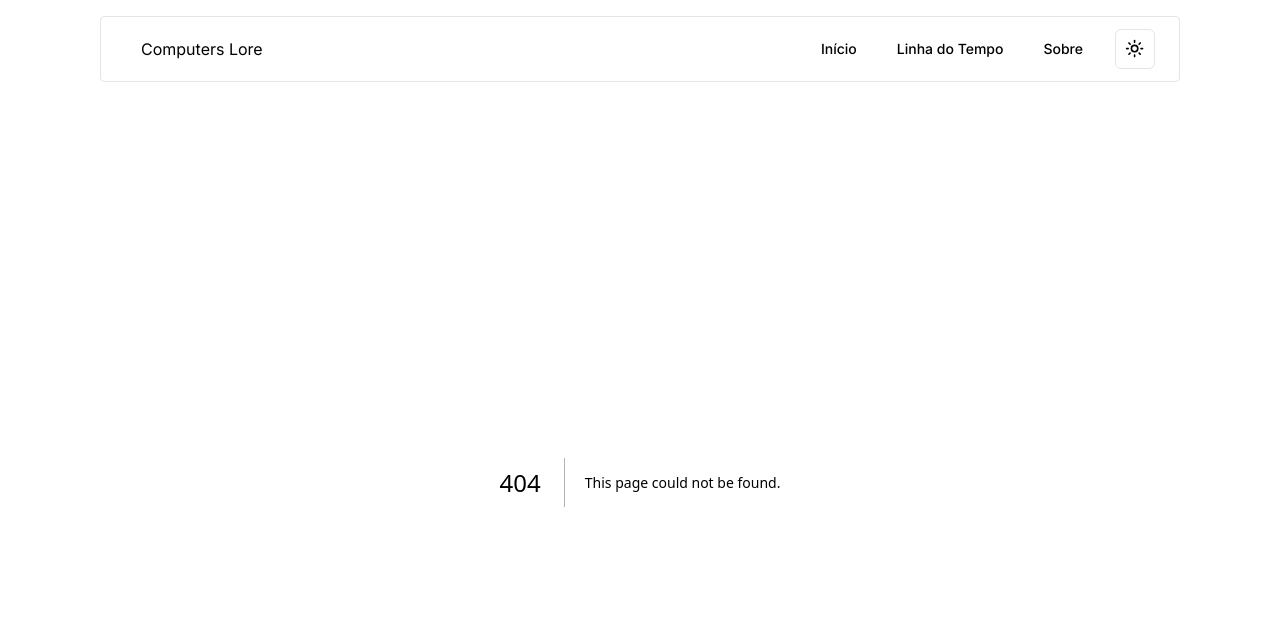
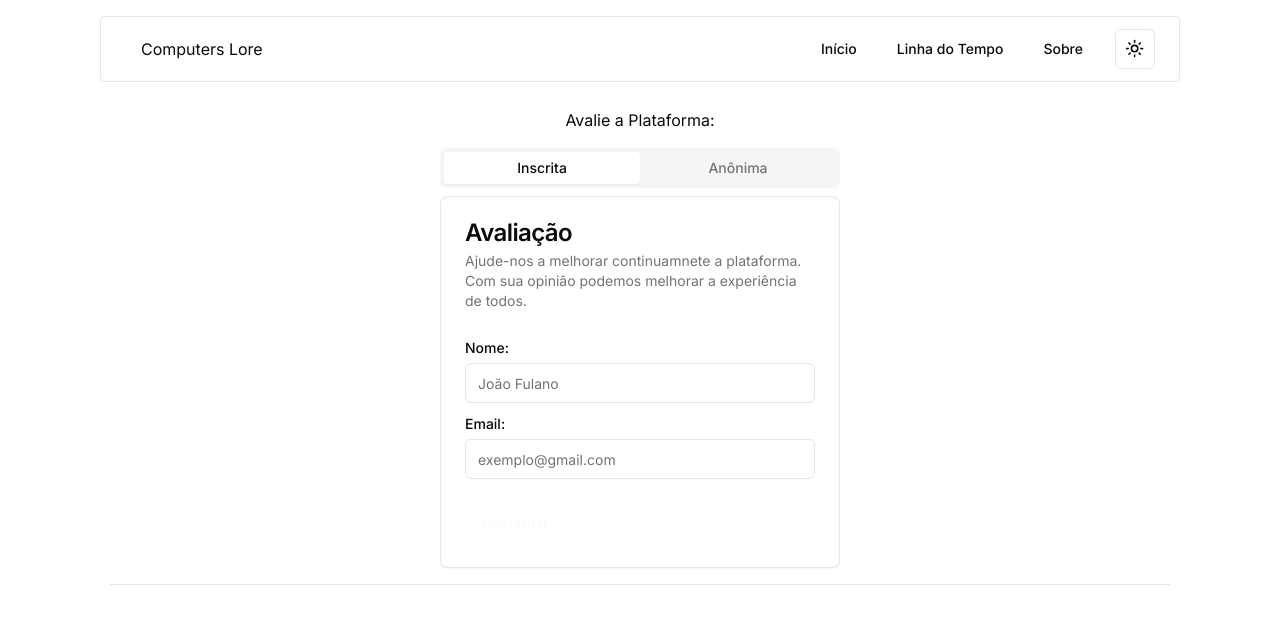
Before and after one commit to romhenri/computers-lore, a Next.js app: page /rating in a window 1280 px wide. Before the commit this address had no page. Shown: the top 624 px of the page. Built offline with nearby package versions, Linux system fonts and the light colour scheme.

Commit message:
add: RatingPage

```diff
--- a/package.json
+++ b/package.json
@@ -11,7 +11,9 @@
   "dependencies": {
     "@radix-ui/react-avatar": "^1.0.4",
     "@radix-ui/react-dropdown-menu": "^2.0.6",
+    "@radix-ui/react-label": "^2.0.2",
     "@radix-ui/react-slot": "^1.0.2",
+    "@radix-ui/react-tabs": "^1.0.4",
     "class-variance-authority": "^0.7.0",
     "clsx": "^2.1.0",
     "lucide-react": "^0.344.0",
--- /dev/null
+++ b/src/app/rating/page.tsx
@@ -0,0 +1,86 @@
+import ProfileCard from "@/components/comp/ProfileCard";
+import LineTitle from "@/components/ui/line-title";
+import Line from "@/components/ui/line";
+
+import { Button } from "@/components/ui/button"
+import {
+  Card,
+  CardContent,
+  CardDescription,
+  CardFooter,
+  CardHeader,
+  CardTitle,
+} from "@/components/ui/card"
+import { Input } from "@/components/ui/input"
+import { Label } from "@/components/ui/label"
+import {
+  Tabs,
+  TabsContent,
+  TabsList,
+  TabsTrigger,
+} from "@/components/ui/tabs"
+
+const RatingPage = () => {
+  return (
+    <main>
+      <LineTitle>
+        Avalie a Plataforma:
+      </LineTitle>
+
+      <section className="mb-4">
+        <Tabs defaultValue="account" className="w-[400px] mx-auto">
+          <TabsList className="grid w-full grid-cols-2">
+            <TabsTrigger value="account">Inscrita</TabsTrigger>
+            <TabsTrigger value="password">Anônima</TabsTrigger>
+          </TabsList>
+
+          <TabsContent value="account">
+            <Card>
+              <CardHeader>
+                <CardTitle>Avaliação</CardTitle>
+                <CardDescription>
+                  Ajude-nos a melhorar continuamnete a plataforma. Com sua opinião podemos melhorar a experiência de todos.
+                </CardDescription>
+              </CardHeader>
+              <CardContent className="space-y-2">
+                <div className="space-y-1">
+                  <Label htmlFor="name">Nome:</Label>
+                  <Input id="name" defaultValue=""
+                  placeholder="João Fulano"/>
+                </div>
+                <div className="space-y-1">
+                  <Label htmlFor="username">Email:</Label>
+                  <Input id="username" defaultValue="" placeholder="exemplo@gmail.com"/>
+                </div>
+              </CardContent>
+              <CardFooter>
+                <Button>Confirmar</Button>
+              </CardFooter>
+            </Card>
+          </TabsContent>
+
+          <TabsContent value="password">
+            <Card>
+              <CardHeader>
+                <CardTitle>Avaliação Anônima</CardTitle>
+                <CardDescription>
+                  Ajude-nos a melhorar continuamnete a plataforma com sua opinião sincera, sem se identificar.
+                </CardDescription>
+              </CardHeader>
+              <CardContent className="space-y-2">
+
+              </CardContent>
+              <CardFooter>
+                <Button>Confirmar</Button>
+              </CardFooter>
+            </Card>
+          </TabsContent>
+        </Tabs>
+      </section>
+
+      <Line />
+    </main>
+  )
+};
+
+export default RatingPage;
--- /dev/null
+++ b/src/components/ui/input.tsx
@@ -0,0 +1,25 @@
+import * as React from "react"
+
+import { cn } from "@/lib/utils"
+
+export interface InputProps
+  extends React.InputHTMLAttributes<HTMLInputElement> {}
+
+const Input = React.forwardRef<HTMLInputElement, InputProps>(
+  ({ className, type, ...props }, ref) => {
+    return (
+      <input
+        type={type}
+        className={cn(
+          "flex h-10 w-full rounded-md border border-input bg-background px-3 py-2 text-sm ring-offset-background file:border-0 file:bg-transparent file:text-sm file:font-medium placeholder:text-muted-foreground focus-visible:outline-none focus-visible:ring-2 focus-visible:ring-ring focus-visible:ring-offset-2 disabled:cursor-not-allowed disabled:opacity-50",
+          className
+        )}
+        ref={ref}
+        {...props}
+      />
+    )
+  }
+)
+Input.displayName = "Input"
+
+export { Input }
--- /dev/null
+++ b/src/components/ui/label.tsx
@@ -0,0 +1,26 @@
+"use client"
+
+import * as React from "react"
+import * as LabelPrimitive from "@radix-ui/react-label"
+import { cva, type VariantProps } from "class-variance-authority"
+
+import { cn } from "@/lib/utils"
+
+const labelVariants = cva(
+  "text-sm font-medium leading-none peer-disabled:cursor-not-allowed peer-disabled:opacity-70"
+)
+
+const Label = React.forwardRef<
+  React.ElementRef<typeof LabelPrimitive.Root>,
+  React.ComponentPropsWithoutRef<typeof LabelPrimitive.Root> &
+    VariantProps<typeof labelVariants>
+>(({ className, ...props }, ref) => (
+  <LabelPrimitive.Root
+    ref={ref}
+    className={cn(labelVariants(), className)}
+    {...props}
+  />
+))
+Label.displayName = LabelPrimitive.Root.displayName
+
+export { Label }
--- /dev/null
+++ b/src/components/ui/tabs.tsx
@@ -0,0 +1,55 @@
+"use client"
+
+import * as React from "react"
+import * as TabsPrimitive from "@radix-ui/react-tabs"
+
+import { cn } from "@/lib/utils"
+
+const Tabs = TabsPrimitive.Root
+
+const TabsList = React.forwardRef<
+  React.ElementRef<typeof TabsPrimitive.List>,
+  React.ComponentPropsWithoutRef<typeof TabsPrimitive.List>
+>(({ className, ...props }, ref) => (
+  <TabsPrimitive.List
+    ref={ref}
+    className={cn(
+      "inline-flex h-10 items-center justify-center rounded-md bg-muted p-1 text-muted-foreground",
+      className
+    )}
+    {...props}
+  />
+))
+TabsList.displayName = TabsPrimitive.List.displayName
+
+const TabsTrigger = React.forwardRef<
+  React.ElementRef<typeof TabsPrimitive.Trigger>,
+  React.ComponentPropsWithoutRef<typeof TabsPrimitive.Trigger>
+>(({ className, ...props }, ref) => (
+  <TabsPrimitive.Trigger
+    ref={ref}
+    className={cn(
+      "inline-flex items-center justify-center whitespace-nowrap rounded-sm px-3 py-1.5 text-sm font-medium ring-offset-background transition-all focus-visible:outline-none focus-visible:ring-2 focus-visible:ring-ring focus-visible:ring-offset-2 disabled:pointer-events-none disabled:opacity-50 data-[state=active]:bg-background data-[state=active]:text-foreground data-[state=active]:shadow-sm",
+      className
+    )}
+    {...props}
+  />
+))
+TabsTrigger.displayName = TabsPrimitive.Trigger.displayName
+
+const TabsContent = React.forwardRef<
+  React.ElementRef<typeof TabsPrimitive.Content>,
+  React.ComponentPropsWithoutRef<typeof TabsPrimitive.Content>
+>(({ className, ...props }, ref) => (
+  <TabsPrimitive.Content
+    ref={ref}
+    className={cn(
+      "mt-2 ring-offset-background focus-visible:outline-none focus-visible:ring-2 focus-visible:ring-ring focus-visible:ring-offset-2",
+      className
+    )}
+    {...props}
+  />
+))
+TabsContent.displayName = TabsPrimitive.Content.displayName
+
+export { Tabs, TabsList, TabsTrigger, TabsContent }
```
Also changed, not shown: 1 other file (tests, documents, lock files or other folders).
